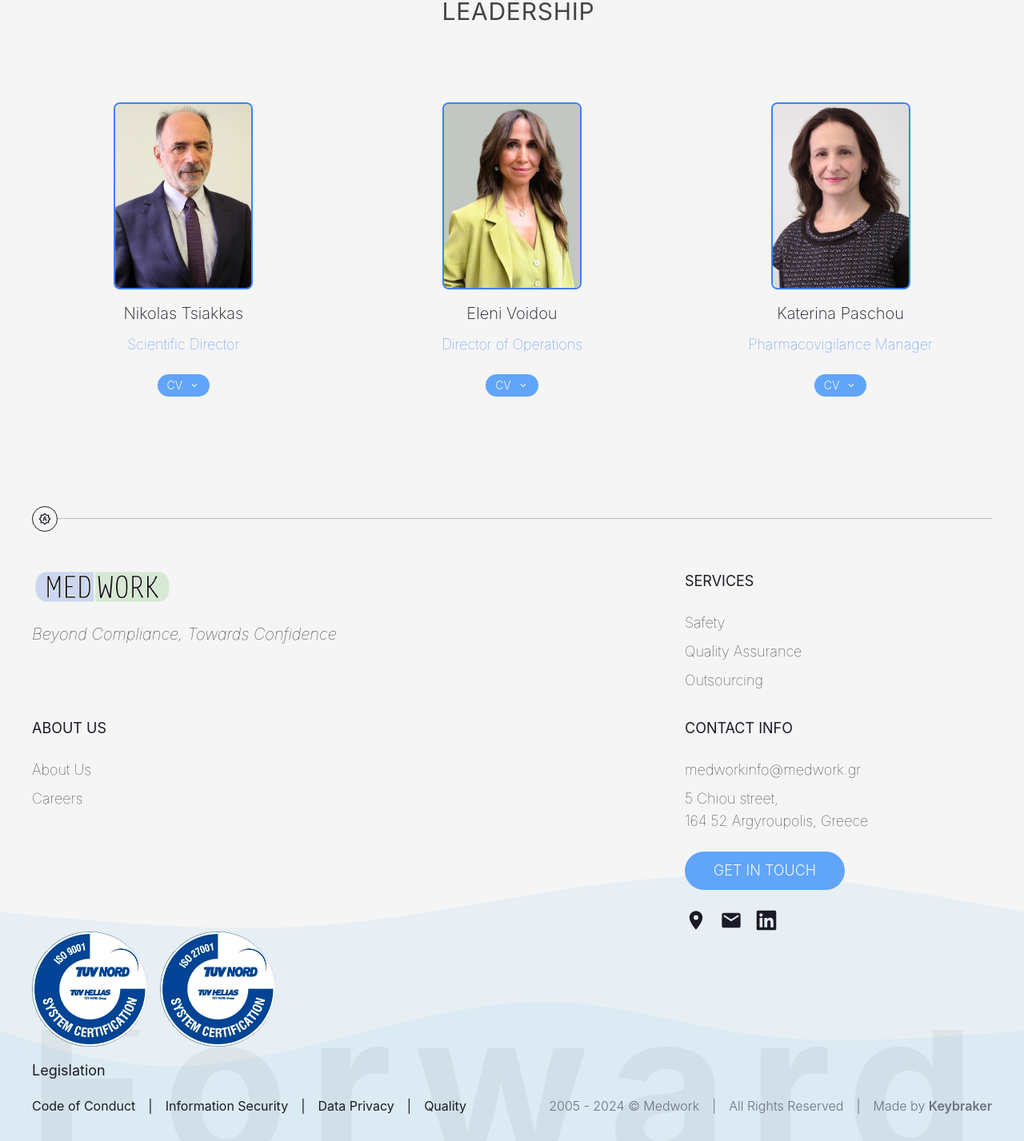
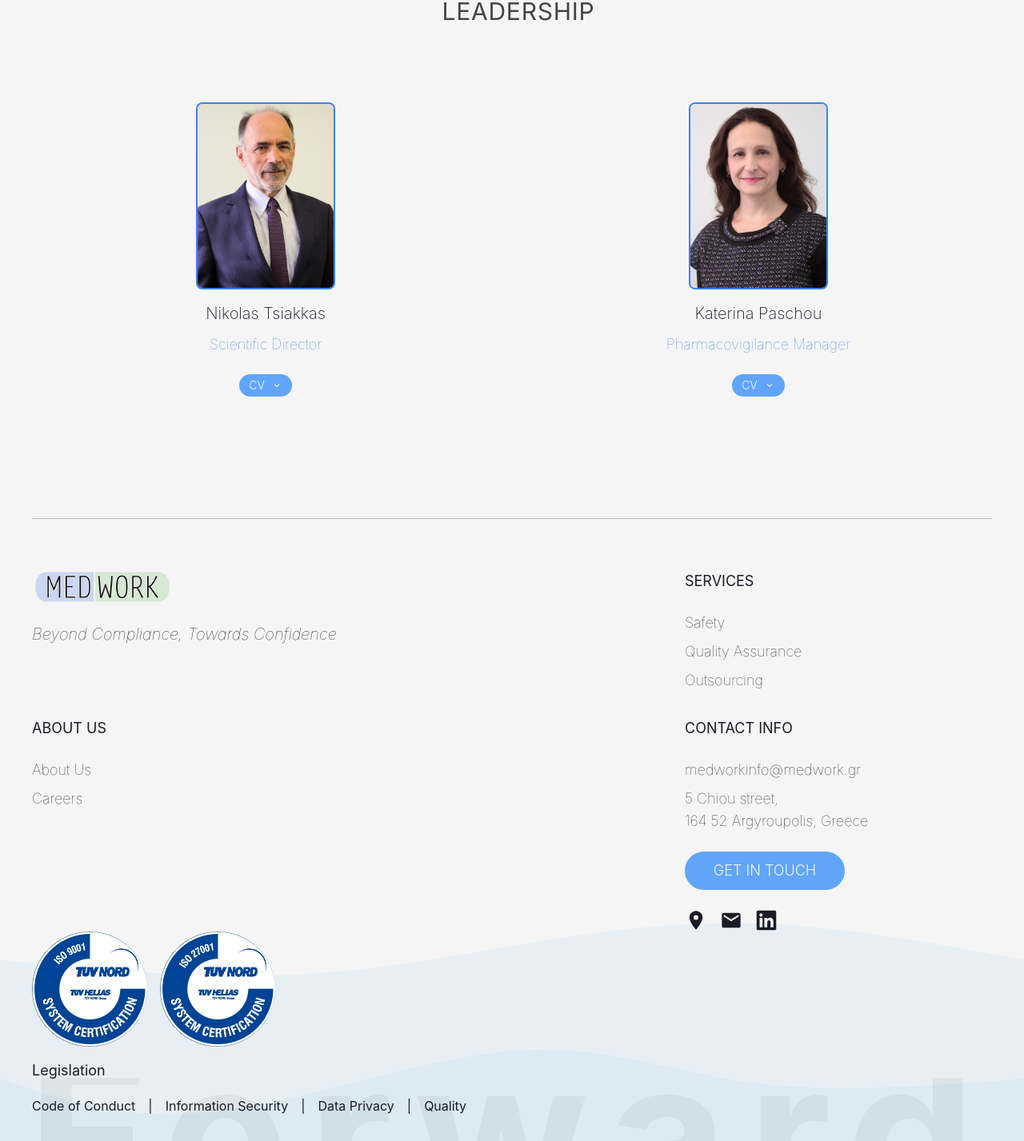
Before and after one commit to Medwork-CRO/webpage, a Next.js app: page /about-us in a window 1280 px wide. Shown: the part 1740-3167 px from the top of the page at 80% size. Built offline with nearby package versions, Linux system fonts and the light colour scheme.

Commit message:
Remove person that left the company

```diff
--- a/src/components/Footer.tsx
+++ b/src/components/Footer.tsx
@@ -1,7 +1,11 @@
 import Image from "next/image";
 import Link from "next/link";
 import { ReactElement } from "react";
-import { MdDarkMode, MdLightMode, MdOutlineBrightnessAuto } from "react-icons/md";
+import {
+  MdDarkMode,
+  MdLightMode,
+  MdOutlineBrightnessAuto,
+} from "react-icons/md";
 
 import Logo from "@/components/Logo";
 import RoundedButton from "@/components/RoundedButton";
@@ -78,7 +82,7 @@ function ThemeSelector({ theme, setTheme }: ThemeSelectorProps) {
       aria-label="Change the theme"
       title={tooltipText}
       className="
-                absolute z-50 p-1 w-8 h-8 flex justify-center items-center rounded-full
+        absolute z-50 p-1 w-12 h-12 sm:w-10 sm:h-10 flex justify-center items-center rounded-full
         text-medwork-dark dark:text-medwork-light
         hover:text-medwork-light hover:dark:text-medwork-dark
         focus-visible:text-medwork-light focus-visible:dark:text-medwork-dark
@@ -127,9 +131,13 @@ function CompanyContact() {
   );
 }
 
-function Legal() {
+function Legal({
+  themeSelectorProps,
+}: {
+  themeSelectorProps: ThemeSelectorProps;
+}) {
   return (
-        <div className="flex flex-col sm:flex-row flex-wrap justify-start md:justify-end gap-4 w-full sm:self-end text-xl sm:text-md font-light narrow-letters text-gray-500">
+    <div className="flex flex-col sm:flex-row flex-wrap justify-start lg:justify-end pb-8 sm:pb-0 gap-4 w-full sm:self-end text-xl sm:text-md font-light narrow-letters text-gray-500">
       <span>2005 - {new Date().getFullYear()} © Medwork</span>
       <span className="hidden sm:block">|</span>
       <span>All Rights Reserved</span>
@@ -144,6 +152,12 @@ function Legal() {
         >
           Keybraker
         </a>
+      </span>
+      <span>
+        <ThemeSelector
+          theme={themeSelectorProps.theme}
+          setTheme={themeSelectorProps.setTheme}
+        />
       </span>
     </div>
   );
@@ -198,11 +212,7 @@ function WaveSvg() {
       {/* <svg xmlns="http://www.w3.org/2000/svg" viewBox="0 0 1440 320">
                 <path fill="#06B6D4" fillOpacity="1" d="M0,64L48,80C96,96,192,128,288,144C384,160,480,160,576,138.7C672,117,768,75,864,69.3C960,64,1056,96,1152,122.7C1248,149,1344,171,1392,181.3L1440,192L1440,320L1392,320C1344,320,1248,320,1152,320C1056,320,960,320,864,320C768,320,672,320,576,320C480,320,384,320,288,320C192,320,96,320,48,320L0,320Z"></path>
             </svg> */}
-            <svg
-                id="svg"
-                viewBox="0 0 1440 490"
-                xmlns="http://www.w3.org/2000/svg"
-            >
+      <svg id="svg" viewBox="0 0 1440 490" xmlns="http://www.w3.org/2000/svg">
         <path
           d="M 0,500 C 0,500 0,166 0,166 C 140.42857142857144,179.46428571428572 280.8571428571429,192.92857142857142 410,187 C 539.1428571428571,181.07142857142858 657,155.75 768,138 C 879,120.24999999999999 983.1428571428571,110.07142857142858 1094,116 C 1204.857142857143,121.92857142857142 1322.4285714285716,143.96428571428572 1440,166 C 1440,166 1440,500 1440,500 Z"
           stroke="none"
@@ -210,8 +220,7 @@ function WaveSvg() {
           fill="#0693e3"
           fillOpacity="0.53"
           className="path-0"
-                >
-                </path>
+        ></path>
         <path
           d="M 0,500 C 0,500 0,333 0,333 C 90.25,363.42857142857144 180.5,393.85714285714283 306,379 C 431.5,364.14285714285717 592.2499999999999,304 721,294 C 849.7500000000001,284 946.5,324.1428571428571 1061,339 C 1175.5,353.8571428571429 1307.75,343.42857142857144 1440,333 C 1440,333 1440,500 1440,500 Z"
           stroke="none"
@@ -219,8 +228,7 @@ function WaveSvg() {
           fill="#0693e3"
           fillOpacity="1"
           className="path-1"
-                >
-                </path>
+        ></path>
       </svg>
     </div>
   );
@@ -230,12 +238,14 @@ function Footer({ theme, setTheme }: ThemeSelectorProps) {
   return (
     <footer
       id="footer"
-            className={"w-full flex justify-center shadow-sm bg-medwork-light dark:bg-medwork-dark px-4 sm:px-6 eq:px-0 pt-0 sm:pt-12 lg:pt-24 font-sans relative"}
+      className={
+        "w-full flex justify-center shadow-sm bg-medwork-light dark:bg-medwork-dark px-4 sm:px-6 eq:px-0 pt-0 sm:pt-12 lg:pt-24 font-sans relative"
+      }
     >
       <div className="flex w-full max-w-[1200px] mx-0 eq:mx-8 flex-col text-medwork-dark dark:text-medwork-light z-[5]">
         <div className="mt-6 border-t border-medwork-dark dark:border-medwork-light flex border-opacity-25 dark:border-opacity-25 justify-between items-center">
-                    <div></div>
-                    <ThemeSelector theme={theme} setTheme={setTheme} />
+          {/* <div></div>
+                    <ThemeSelector theme={theme} setTheme={setTheme} /> */}
         </div>
 
         <div className="flex flex-col sm:flex-row flex-wrap justify-between gap-8 pt-16 pb-16 sm:pb-0">
@@ -245,7 +255,9 @@ function Footer({ theme, setTheme }: ThemeSelectorProps) {
           </div>
 
           <div className="min-w-96 flex flex-col gap-6 text-left">
-                        <span className="text-2xl sm:text-lg font-normal narrow-letters uppercase">{Services.label}</span>
+            <span className="text-2xl sm:text-lg font-normal narrow-letters uppercase">
+              {Services.label}
+            </span>
             <div className="text-xl sm:text-lg font-thin narrow-letters flex flex-col gap-2">
               {Services.subCategories.map((service, i) => (
                 <Link
@@ -262,7 +274,9 @@ function Footer({ theme, setTheme }: ThemeSelectorProps) {
           </div>
 
           <div className="min-w-96 flex flex-col gap-6 text-left">
-                        <span className="text-2xl sm:text-lg font-normal narrow-letters uppercase">{AboutUs.label}</span>
+            <span className="text-2xl sm:text-lg font-normal narrow-letters uppercase">
+              {AboutUs.label}
+            </span>
             <div className="text-xl sm:text-lg font-thin narrow-letters flex flex-col gap-2">
               {[AboutUs, Careers].map((a, i) => (
                 <Link
@@ -279,7 +293,9 @@ function Footer({ theme, setTheme }: ThemeSelectorProps) {
           </div>
 
           <div className="min-w-96 flex flex-col gap-6 text-left">
-                        <span className="text-2xl sm:text-lg font-normal narrow-letters uppercase">CONTACT INFO</span>
+            <span className="text-2xl sm:text-lg font-normal narrow-letters uppercase">
+              CONTACT INFO
+            </span>
             <div className="text-xl sm:text-lg font-thin narrow-letters flex flex-col gap-2">
               <Link
                 href={`mailto:${mail}`}
@@ -304,9 +320,9 @@ function Footer({ theme, setTheme }: ThemeSelectorProps) {
           </div>
         </div>
 
-                <div className="grid grid-cols-1 md:grid-cols-2 justify-between gap-8 items-start pb-8">
+        <div className="grid grid-cols-1 lg:grid-cols-2 justify-between gap-8 items-start pb-8 sm:pt-8 md:pt-0">
           <Information />
-                    <Legal />
+          <Legal themeSelectorProps={{ theme, setTheme }} />
         </div>
       </div>
       <div className="absolute z-[3] bottom-0 left-0 right-0 flex items-end justify-center h-16 opacity-[0.05] dark:opacity-[0.02]">
--- a/src/components/People.tsx
+++ b/src/components/People.tsx
@@ -1,6 +1,5 @@
 import person1 from "@assets/people/nikolas_tsiakkas.webp";
-import person2 from "@assets/people/eleni_voidou.webp";
-import person3 from "@assets/people/katerina_paschou.webp";
+import person2 from "@assets/people/katerina_paschou.webp";
 import { AnimatePresence, motion } from "framer-motion";
 import { useState } from "react";
 import MemberCard, { MemberInfo } from "./MemberCard";
@@ -19,16 +18,6 @@ const membersInfo: MemberInfo[] = [
     },
     {
         image: person2,
-        name: "Eleni Voidou",
-        title: "Director of Operations",
-        description: [
-            "As the head of Medwork's operations, Eleni is one of the driving forces behind our commitment to client satisfaction and the continuous development of our team. With a background in the pharmaceutical industry dating back to 1997, her professional journey began in the medical device sector, where she transitioned from hand-on operational responsibilities to strategic roles in sales. Between 2004 and 2008, she took charge as the Sales Manager for the GE Healthcare ICU/CCU monitoring product line in Greece, navigating the intricacies of the industry.",
-            "In 2009, Eleni seamlessly shifted gears into the pharmaceutical domain, taking on the role of Director of Operations at Medwork. In this capacity, she not only refined her skills in business development and operational management but also played a pivotal role in steering the company towards sustained growth.",
-            "Eleni holds a Bachelor's degree in Physics and a Master's degree in Biomedical Engineering from Imperial College London.",
-        ]
-    },
-    {
-        image: person3,
         name: "Katerina Paschou",
         title: "Pharmacovigilance Manager",
         description:
@@ -68,7 +57,7 @@ function People() {
 
     return (
         <div id="leadership">
-            <div className="grid grid-cols-1 md:grid-cols-3 gap-12 sm:gap-8">
+            <div className="grid grid-cols-1 md:grid-cols-2 gap-12 sm:gap-8">
                 {membersInfo.map((memberInfo, i) => (
                     <MemberCard
                         {...memberInfo}
```
Also changed, not shown: public/assets/people/eleni_voidou.webp (deleted). Lines whose indentation alone changed are shown as unchanged.
